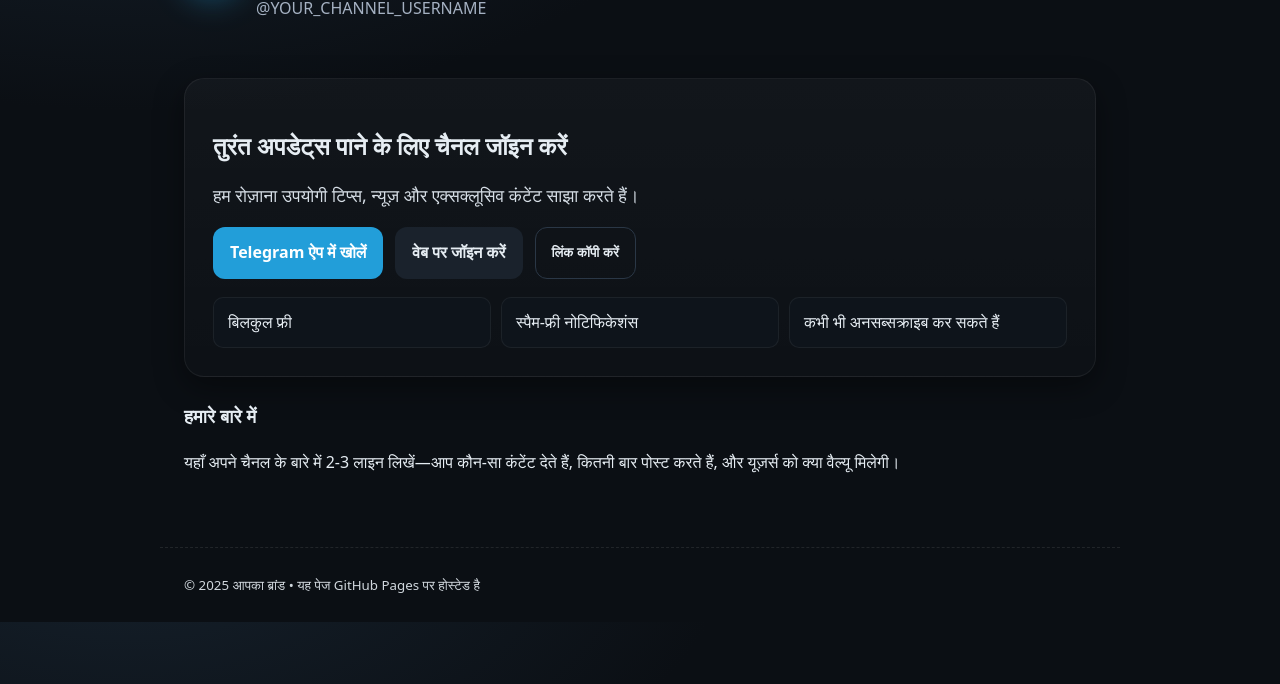
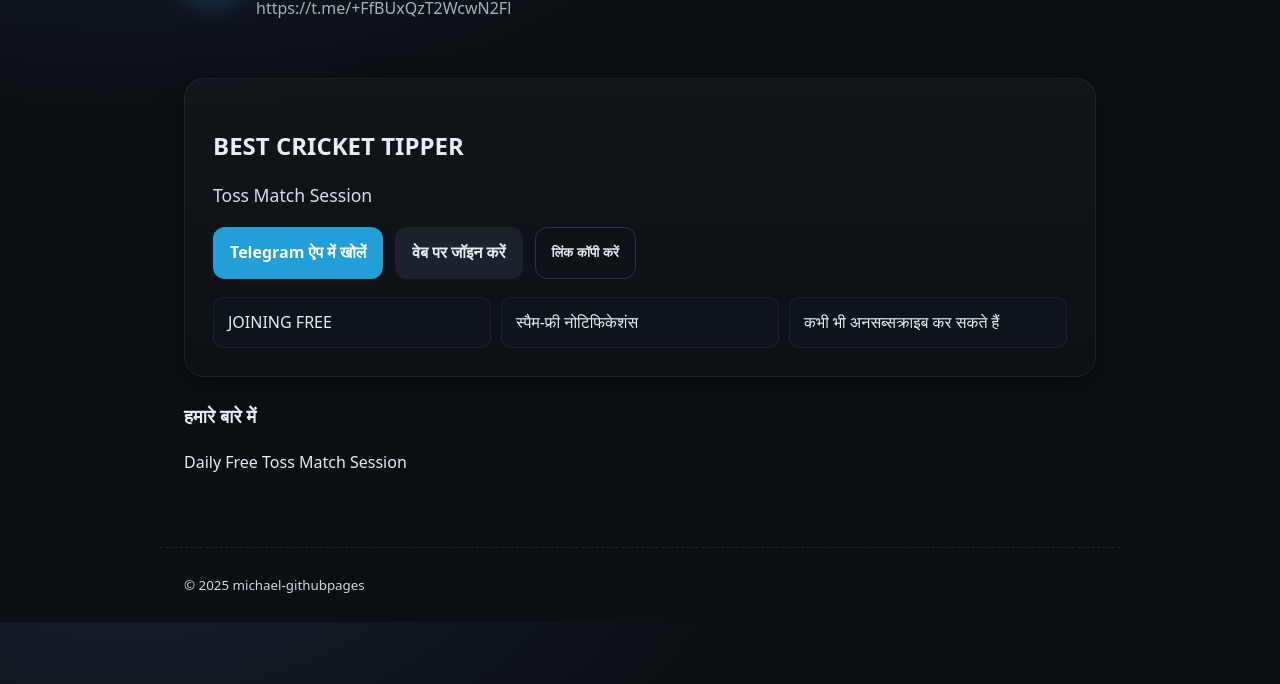
Before and after one commit to aadiii-nishad/michael2-, a plain HTML site: page index.html in a window 1280 px wide. Shown: the part 116-800 px from the top of the page. Drawn offline with Linux system fonts and the light colour scheme.

Commit message:
Update index.html

```diff
--- a/index.html
+++ b/index.html
@@ -3,7 +3,7 @@
 <head>
   <meta charset="utf-8">
   <meta name="viewport" content="width=device-width, initial-scale=1">
-  <title>मेरे Telegram चैनल से जुड़ें</title>
+  <title>JOIN FREE TELEGRAM NOW</title>
   <meta name="description" content="हमारे Telegram चैनल से जुड़ें — तुरंत अपडेट्स, एक्सक्लूसिव कंटेंट और कम्युनिटी।">
   <meta name="theme-color" content="#229ED9">
 
@@ -26,26 +26,26 @@
     <div class="brand">
       <img src="assets/telegram.svg" alt="Telegram" class="logo" width="56" height="56">
       <div>
-        <h1 id="channel-title">आपका चैनल नाम</h1>
-        <p class="muted">@YOUR_CHANNEL_USERNAME</p>
+        <h1 id="channel-title">MICHAEL PREDICTION</h1>
+        <p class="muted">https://t.me/+FfBUxQzT2WcwN2Fl</p>
       </div>
     </div>
   </header>
 
   <main class="container">
     <section class="hero">
-      <h2>तुरंत अपडेट्स पाने के लिए चैनल जॉइन करें</h2>
-      <p class="lead">हम रोज़ाना उपयोगी टिप्स, न्यूज़ और एक्सक्लूसिव कंटेंट साझा करते हैं।</p>
+      <h2>BEST CRICKET TIPPER</h2>
+      <p class="lead">Toss Match Session</p>
 
       <div class="cta">
         <!-- Primary: open in app; fallback to web -->
-        <a id="openApp" class="btn primary" href="tg://resolve?domain=YOUR_CHANNEL_USERNAME">Telegram ऐप में खोलें</a>
-        <a id="openWeb" class="btn" href="https://t.me/YOUR_CHANNEL_USERNAME">वेब पर जॉइन करें</a>
-        <button id="copyBtn" class="btn outline" type="button" data-copy="https://t.me/YOUR_CHANNEL_USERNAME">लिंक कॉपी करें</button>
+        <a id="openApp" class="btn primary" href="tg://resolve?domain=https://t.me/+FfBUxQzT2WcwN2Fl">Telegram ऐप में खोलें</a>
+        <a id="openWeb" class="btn" href="https://t.me/+FfBUxQzT2WcwN2Fl">वेब पर जॉइन करें</a>
+        <button id="copyBtn" class="btn outline" type="button" data-copy="https://t.me/+FfBUxQzT2WcwN2Fl">लिंक कॉपी करें</button>
       </div>
 
       <ul class="highlights">
-        <li>बिलकुल फ्री</li>
+        <li>JOINING FREE</li>
         <li>स्पैम-फ्री नोटिफिकेशंस</li>
         <li>कभी भी अनसब्सक्राइब कर सकते हैं</li>
       </ul>
@@ -53,13 +53,12 @@
 
     <section class="about">
       <h3>हमारे बारे में</h3>
-      <p>यहाँ अपने चैनल के बारे में 2-3 लाइन लिखें—आप कौन‑सा कंटेंट देते हैं, कितनी बार पोस्ट करते हैं, और
-      यूज़र्स को क्या वैल्यू मिलेगी।</p>
+      <p>Daily Free Toss Match Session</p>
     </section>
   </main>
 
   <footer class="container footer">
-    <small>© <span id="year"></span> आपका ब्रांड • यह पेज GitHub Pages पर होस्टेड है</small>
+    <small>© <span id="year"></span> michael-githubpages</small>
   </footer>
 
   <script>
@@ -73,7 +72,7 @@
       try {
         await navigator.clipboard.writeText(link);
         copyBtn.textContent = 'कॉपी हो गया ✓';
-        setTimeout(() => (copyBtn.textContent = 'लिंक कॉपी करें'), 1500);
+        setTimeout(() => (copyBtn.textContent = 'https://t.me/+FfBUxQzT2WcwN2Fl'), 1500);
       } catch (e) {
         prompt('इस लिंक को कॉपी करें:', link);
       }
```
